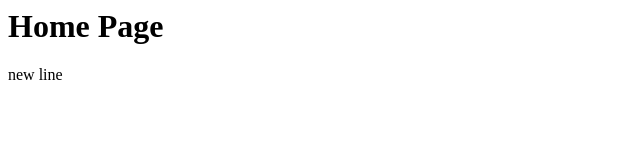
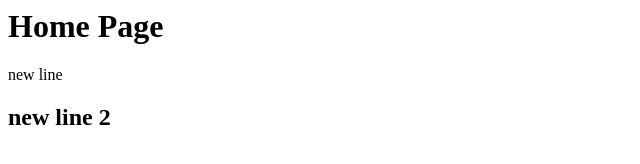
Before and after one commit to MichaelLearnsCoding/test, a plain HTML site: page index.html in a window 1280 px wide. Shown: the whole page, without its empty margins (0-640 px from the left). Drawn offline with Linux system fonts and the light colour scheme.

Commit message:
added second new line

```diff
--- a/index.html
+++ b/index.html
@@ -1,2 +1,3 @@
 <h1>Home Page</h1>
 <h>new line</h>
+<h2>new line 2</h2>
```
